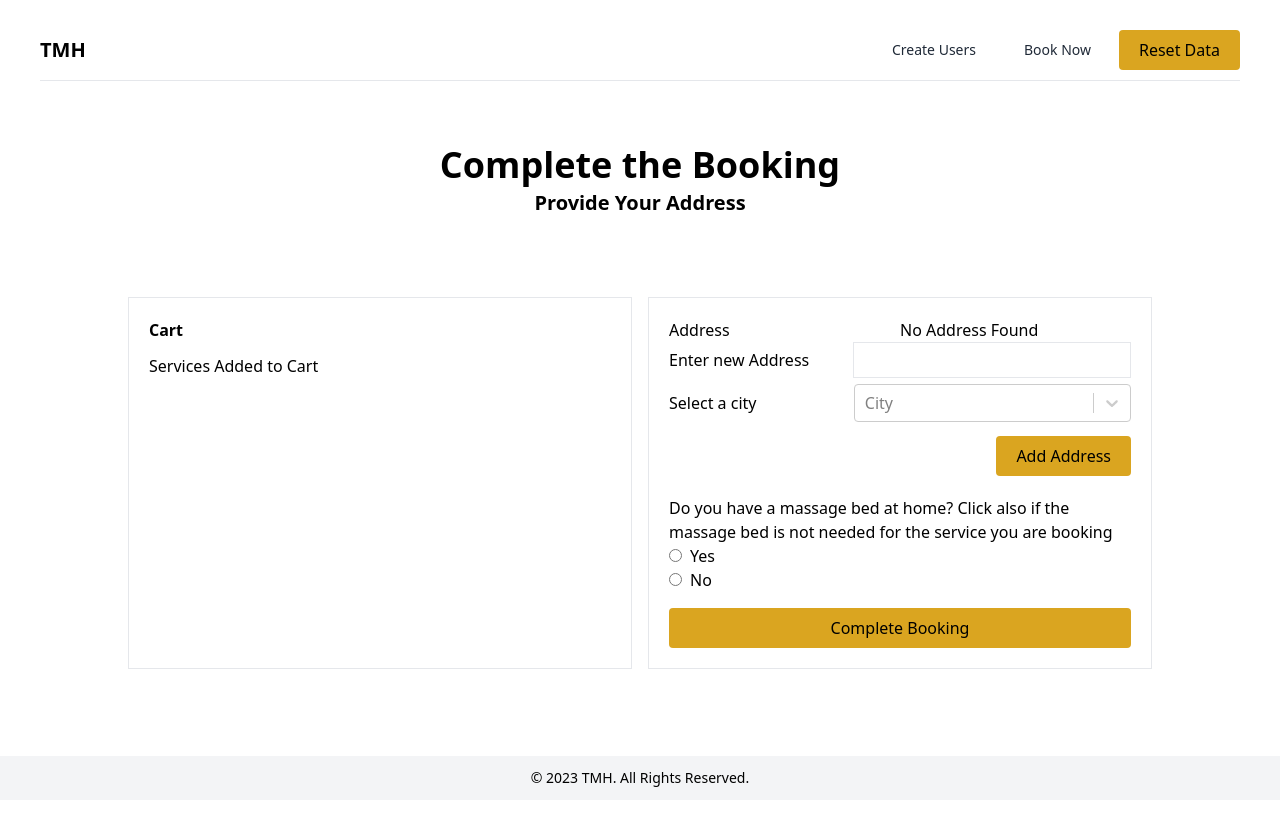
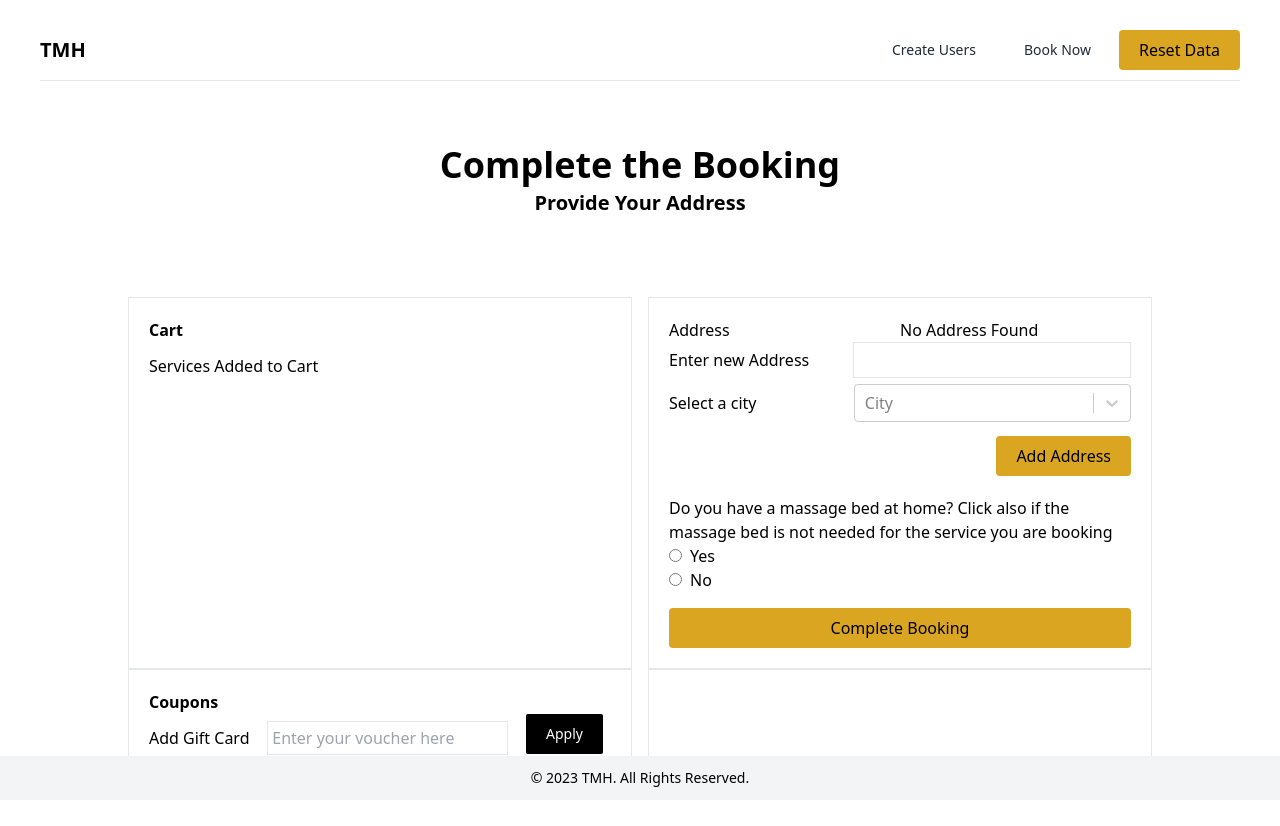
Before and after one commit to yahyaammar-dev/bor-tmh, a Next.js app: page /booking/booking4 in a window 1280 px wide. Shown: the top 826 px of the page. Before the commit the page ends 800 px from the top, so only its background shows below. Built offline with nearby package versions, Linux system fonts and the light colour scheme.

Commit message:
fixed coupon code

```diff
--- a/components/Misc/Booking4.jsx
+++ b/components/Misc/Booking4.jsx
@@ -6,11 +6,9 @@ import Select from "react-select";
 import { useRouter } from "next/router";
 import { useDataHandler } from "../../utils/dataHandler"; // Import the useDataHandler function from the dataHandler.js file
 import { intiateBooking, nexiPayByLink } from "../../pages/api/hello";
+import axios from "axios";
 
 const Booking4 = ({ loader, setLoader }) => {
-
-
-
   const {
     reduxData,
     handleLocalData,
@@ -32,7 +30,28 @@ const Booking4 = ({ loader, setLoader }) => {
     { value: "123123", label: "12312" },
   ];
 
-  console.log('booking4', reduxData)
+  const [coupon, setCoupon] = useState()
+
+  const submitCoupon = () => {
+    if(coupon == null){
+      alert('please enter coupon')
+    }
+    let data ={
+      "code": "yahya"
+    }
+    axios.post('https://takemihome.it/en/submit_gift', data)
+    .then((res)=>{
+      if(res.data.success == true){
+        alert('Gift Card applied')
+      }else{
+        alert('Your Code is not correct')
+      }
+      console.log('response from api',res)
+    })
+    .catch((err)=>{
+      console.log(err)
+    })
+  }
 
 
   const handleBooking = () => {
@@ -244,6 +263,36 @@ const Booking4 = ({ loader, setLoader }) => {
           </div>
         </div>
       </div>
+
+
+
+
+      {/* --------------------------------------------------------------------------- */}
+
+
+
+      <div className="flex custom__conatiner mx-auto gap-4">
+        <div className="w-6/12 border p-5">
+          <h3 className="font-bold">Coupons</h3>
+
+              <div className="flex justify-between items-center">
+                <p>Add Gift Card</p>
+                <input type='text' onChange={(e)=>{setCoupon(e.target.value)}}  placeholder="Enter your voucher here" className="px-1 py-1 border" />
+                <button onClick={()=>{
+                  submitCoupon()
+                }} class="flex gap-2 justify-center items-center focus:outline-none text-white bg-green-700 hover:bg-green-800 focus:ring-4 focus:ring-green-300 font-medium rounded-lg text-sm px-5 py-2.5 mr-2 mb-2 dark:bg-green-600 dark:hover:bg-green-700 dark:focus:ring-green-800">Apply</button>
+              </div>
+
+        </div>
+        <div className="w-6/12 border p-5 checkout_address">
+
+        </div>
+      </div>
+
+
+
+        {/* --------------------------------------------------------------------------- */}
+
         <div className="custom__conatiner mx-auto">
           <div className="flex justify-end">
             {/* <div className="w-6/12">
```
Also changed, not shown: pages/index.jsx (line endings or trailing spaces). Lines whose indentation alone changed are shown as unchanged.
